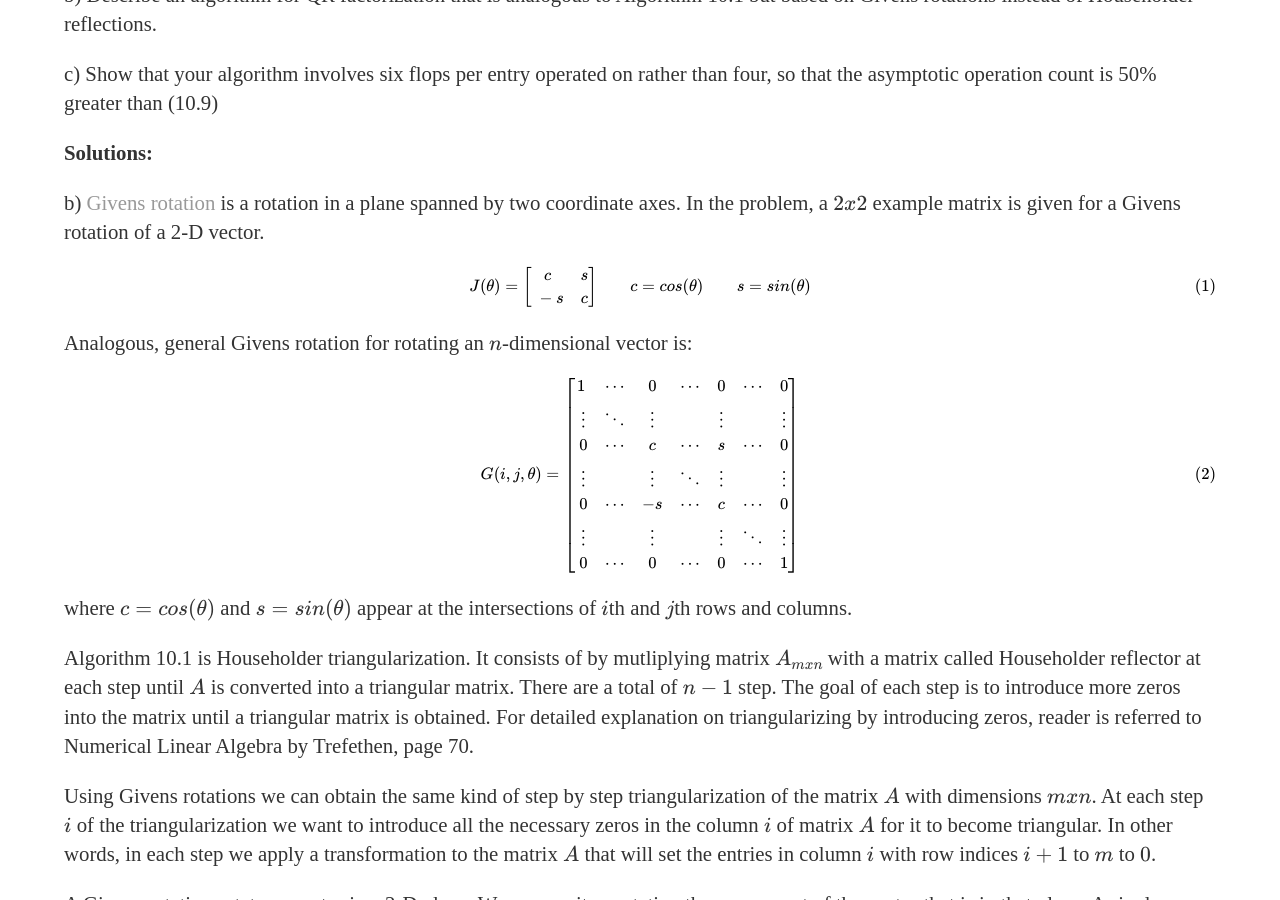
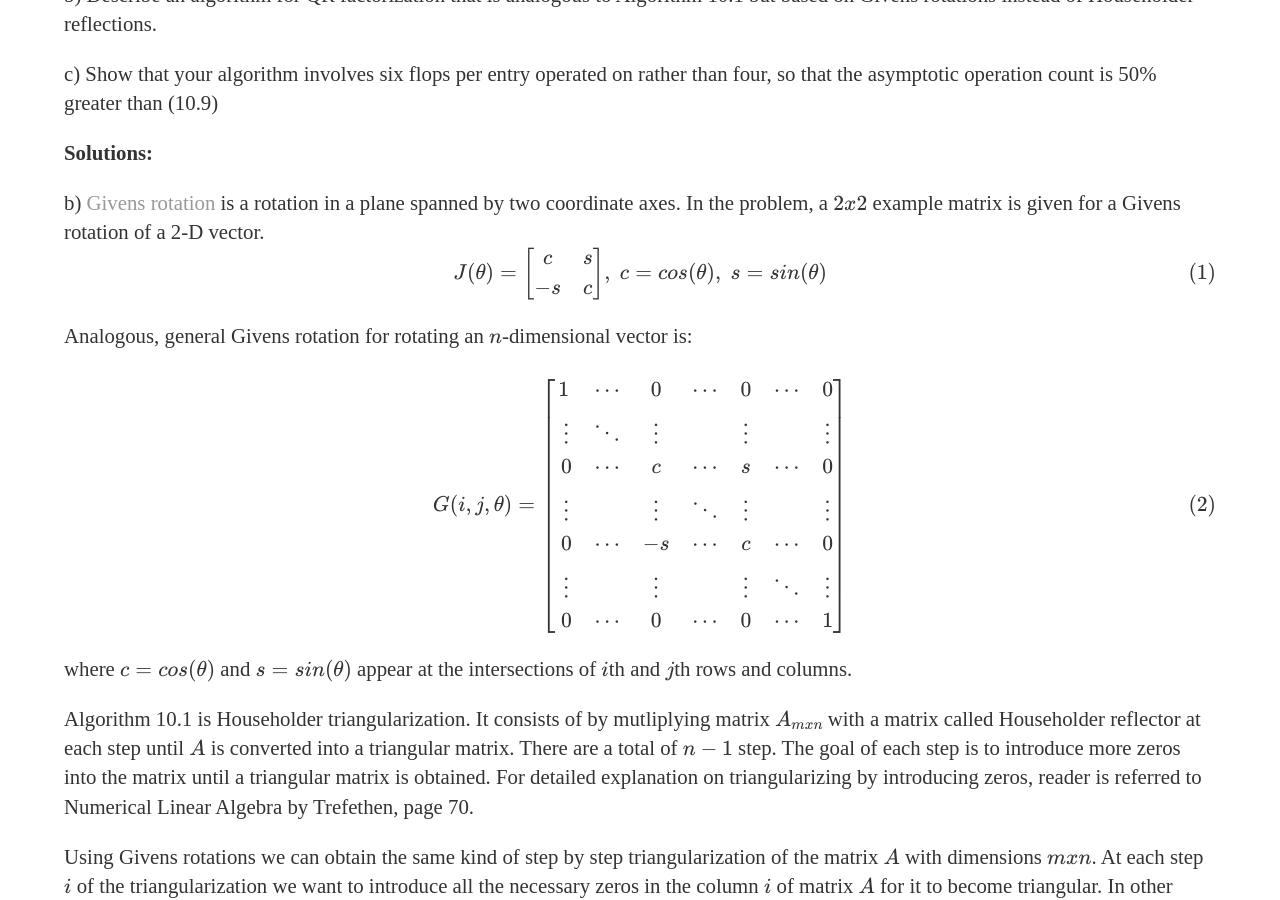
Before and after one commit to ana0209/ana0209.github.io, a Jekyll site: the page built from _posts/2019-12-26-Matrix-Triangularization-Using-Givens-Rotations.md, in a window 1280 px wide and 900 px high, scrolled down 422 px. Built offline with Jekyll 4.4.1, drawn with Linux system fonts in a browser that asks for light colours; formulas are drawn with MathJax 3.

Commit message:
Change equation apperance

```diff
--- a/_posts/2019-12-26-Matrix-Triangularization-Using-Givens-Rotations.md
+++ b/_posts/2019-12-26-Matrix-Triangularization-Using-Givens-Rotations.md
@@ -16,13 +16,10 @@ c) Show that your algorithm involves six flops per entry operated on rather than
 **Solutions:**
 
 b) [Givens rotation](https://en.wikipedia.org/wiki/Givens_rotation) is a rotation in a plane spanned by two coordinate axes. In the problem, a $$2x2$$ example matrix is given for a Givens rotation of a 2-D vector.
-
-
-$$ \begin{align}J(\theta)=\begin{bmatrix}c & s\\\ -s & c\end{bmatrix} && c=cos(\theta) && s=sin(\theta)\end{align} $$
+$$\begin{eqnarray}J(\theta)=\begin{bmatrix}c&s\\-s&c\end{bmatrix},\; c=cos(\theta),\; s=sin(\theta)\end{eqnarray}$$
 
 Analogous, general Givens rotation for rotating an $$n$$-dimensional vector is:
-
-$$ \begin{equation}G(i,j,\theta)=\begin{bmatrix}1 & \cdots & 0 & \cdots & 0 & \cdots & 0\\\ \vdots & \ddots & \vdots & & \vdots & & \vdots \\\ 0 & \cdots & c & \cdots & s & \cdots & 0 \\\ \vdots & & \vdots & \ddots & \vdots & & \vdots \\\ 0 & \cdots & -s & \cdots & c & \cdots & 0 \\\ \vdots & & \vdots & & \vdots & \ddots & \vdots \\\ 0 & \cdots & 0 & \cdots & 0 & \cdots & 1\end{bmatrix} \end{equation}$$
+$$\begin{eqnarray}\nonumber\\G(i,j,\theta)=\begin{bmatrix}1 & \cdots & 0 & \cdots & 0 & \cdots & 0\\\ \vdots & \ddots & \vdots & & \vdots & & \vdots \\\ 0 & \cdots & c & \cdots & s & \cdots & 0 \\\ \vdots & & \vdots & \ddots & \vdots & & \vdots \\\ 0 & \cdots & -s & \cdots & c & \cdots & 0 \\\ \vdots & & \vdots & & \vdots & \ddots & \vdots \\\ 0 & \cdots & 0 & \cdots & 0 & \cdots & 1\end{bmatrix} \end{eqnarray}$$
 
 where $$c=cos(\theta)$$ and $$s=sin(\theta)$$ appear at the intersections of $i$th and $$j$$th rows and columns.
 
```
Also changed, not shown: _posts/2020-06-03-On-Product-and-Difference-of-Orthogonal-Projectors.md (+1 -0 lines).
